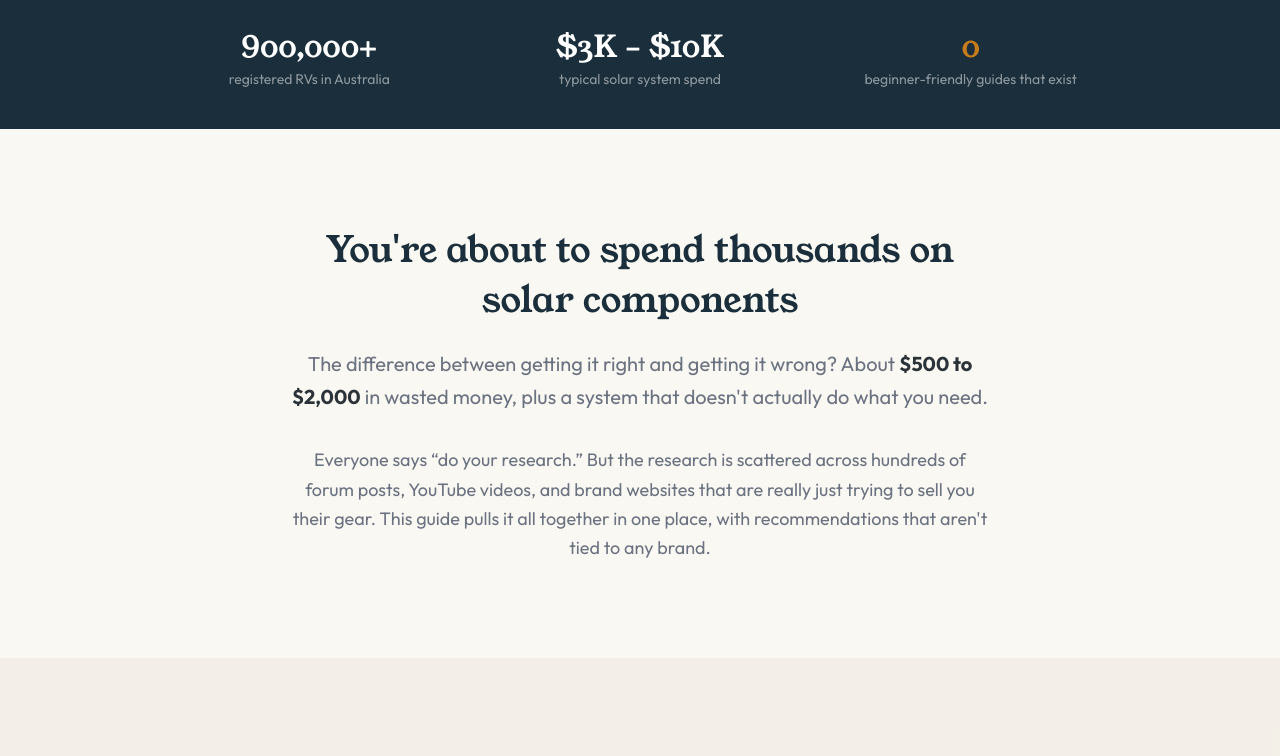
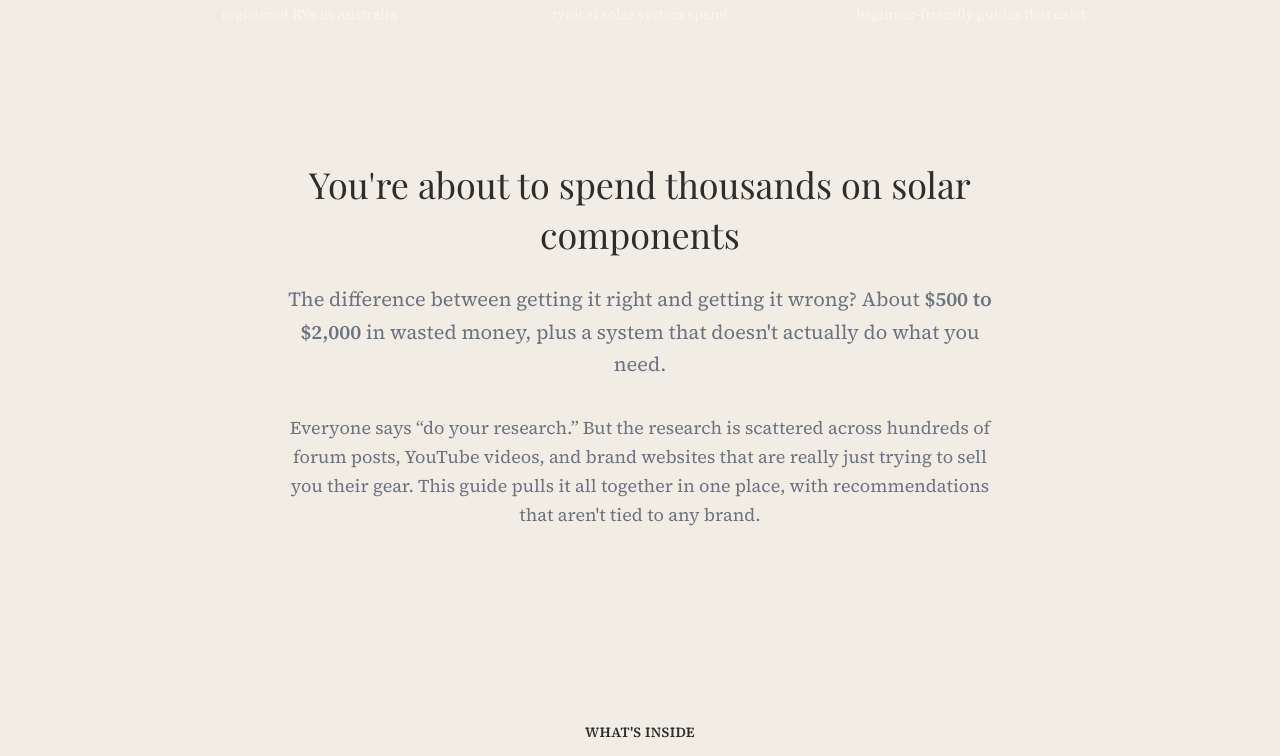
Before and after one commit to jk123x/caravans, a Next.js app in the folder site/: page / in a window 1280 px wide. Shown: the part 796-1552 px from the top of the page. Built offline with nearby package versions, Linux system fonts and the light colour scheme.

Commit message:
Update fonts, colors, figma bridge config

```diff
--- a/site/src/app/globals.css
+++ b/site/src/app/globals.css
@@ -1,19 +1,20 @@
 @import "tailwindcss";
 
 @theme inline {
-  --color-brand-navy: #1a2e3b;
-  --color-brand-navy-light: #243d50;
-  --color-brand-amber: #c67c1b;
-  --color-brand-amber-light: #e39a2e;
-  --color-brand-amber-pale: #fdf3e0;
-  --color-brand-cream: #faf8f3;
-  --color-brand-stone: #ede8de;
-  --color-brand-charcoal: #2c3338;
+  --color-brand-slate: #3d4f5f;
+  --color-brand-gold: #d4a017;
+  --color-brand-cream: #f2ede4;
+  --color-brand-cream-light: #f5f3ee;
+  --color-brand-silver: #d9d2c7;
+  --color-brand-body: #2d2d2d;
   --color-brand-muted: #6b7280;
   --color-brand-red: #b84233;
+  --color-brand-weekender: #5b7a5e;
+  --color-brand-tourer: #4a7fa5;
+  --color-brand-fulltimer: #a85c3b;
 
-  --font-display: var(--font-young-serif);
-  --font-body: var(--font-outfit);
+  --font-display: var(--font-playfair);
+  --font-body: var(--font-source-serif);
 }
 
 *,
@@ -30,12 +31,22 @@ html {
 
 body {
   background: var(--color-brand-cream);
-  color: var(--color-brand-charcoal);
-  font-family: var(--font-body), system-ui, sans-serif;
-  line-height: 1.6;
+  color: var(--color-brand-body);
+  font-family: var(--font-body), "Georgia", "Times New Roman", serif;
+  font-size: 15px;
+  line-height: 1.53;
 }
 
 ::selection {
-  background: var(--color-brand-amber-pale);
-  color: var(--color-brand-navy);
+  background: #e8dfd2;
+  color: var(--color-brand-slate);
 }
+
+.label-caps {
+  font-family: var(--font-body);
+  font-size: 11px;
+  font-weight: 600;
+  letter-spacing: 2.5px;
+  text-transform: uppercase;
+  color: var(--color-brand-gold);
+}
--- a/site/src/app/layout.tsx
+++ b/site/src/app/layout.tsx
@@ -1,18 +1,19 @@
 import type { Metadata } from "next";
-import { Young_Serif, Outfit } from "next/font/google";
+import { Playfair_Display, Source_Serif_4 } from "next/font/google";
 import Script from "next/script";
 import "./globals.css";
 import { SITE } from "@/lib/config";
 
-const youngSerif = Young_Serif({
-  weight: "400",
-  variable: "--font-young-serif",
+const playfair = Playfair_Display({
+  weight: ["400", "700"],
+  variable: "--font-playfair",
   subsets: ["latin"],
   display: "swap",
 });
 
-const outfit = Outfit({
-  variable: "--font-outfit",
+const sourceSerif = Source_Serif_4({
+  weight: ["400", "600"],
+  variable: "--font-source-serif",
   subsets: ["latin"],
   display: "swap",
 });
@@ -35,7 +36,7 @@ export default function RootLayout({
   children: React.ReactNode;
 }>) {
   return (
-    <html lang="en" className={`${youngSerif.variable} ${outfit.variable}`}>
+    <html lang="en" className={`${playfair.variable} ${sourceSerif.variable}`}>
       <body>
         {children}
 
```
Also changed, not shown: 2 other files (tests, documents, lock files or other folders).
